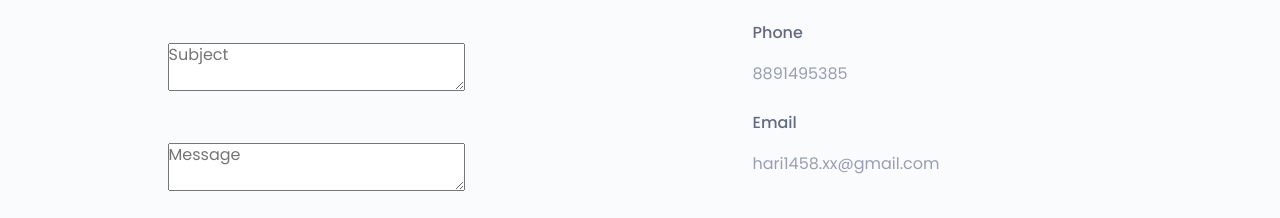
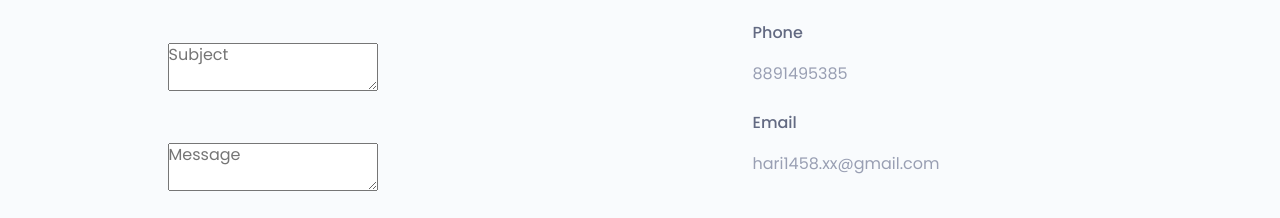
Before and after one commit to harikriish/Portfolio-Website, a plain HTML site: page index.html in a window 1280 px wide. Shown: the part 5276-5494 px from the top of the page. Drawn offline with nearby package versions, Linux system fonts and the light colour scheme.

Commit message:
Update style.css

```diff
--- a/assets/css/style.css
+++ b/assets/css/style.css
@@ -845,6 +845,12 @@ span.single-timeline-horizontal.spacial-horizontal-line {width: 88px;}
     bottom:0;
 
 }
+#subject{
+    width: 46%;
+}
+#message{
+    width: 46%;
+}
 
 #scroll-Top  .return-to-top i{
     position: relative;
```
